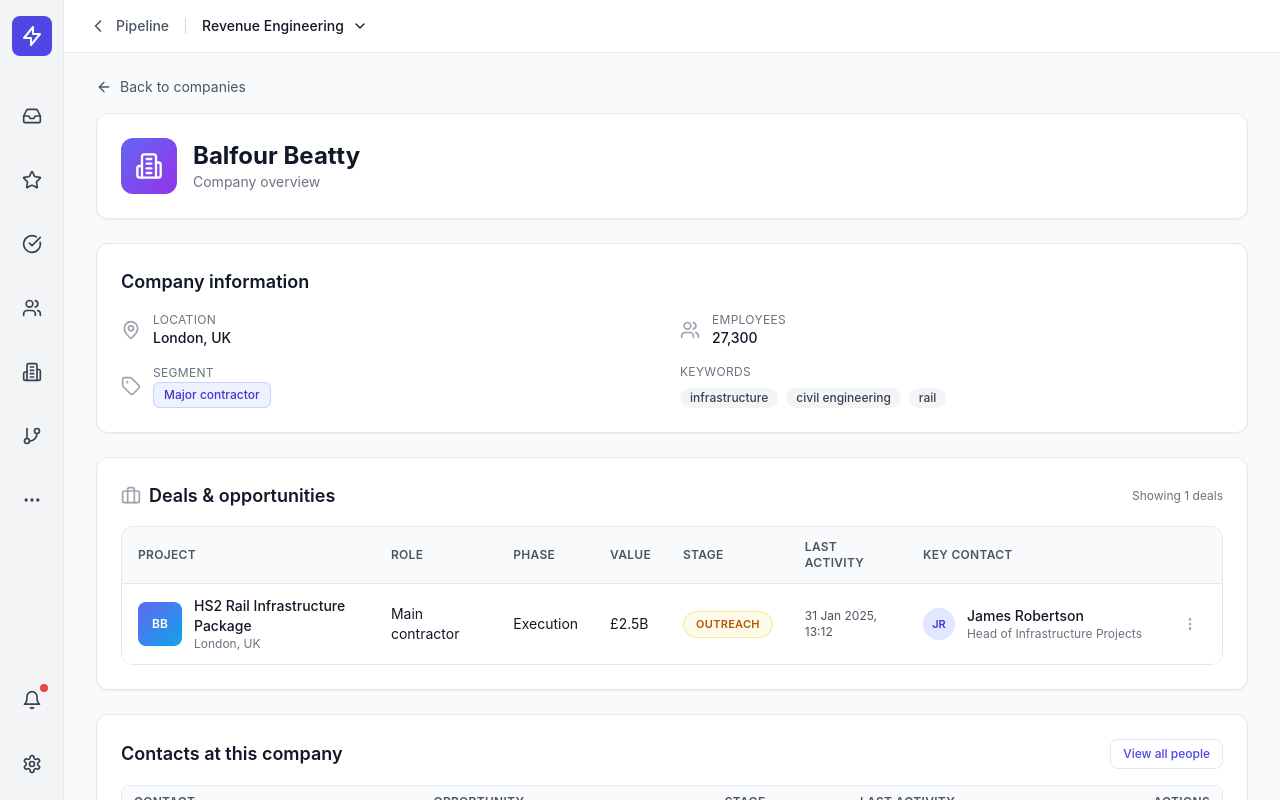
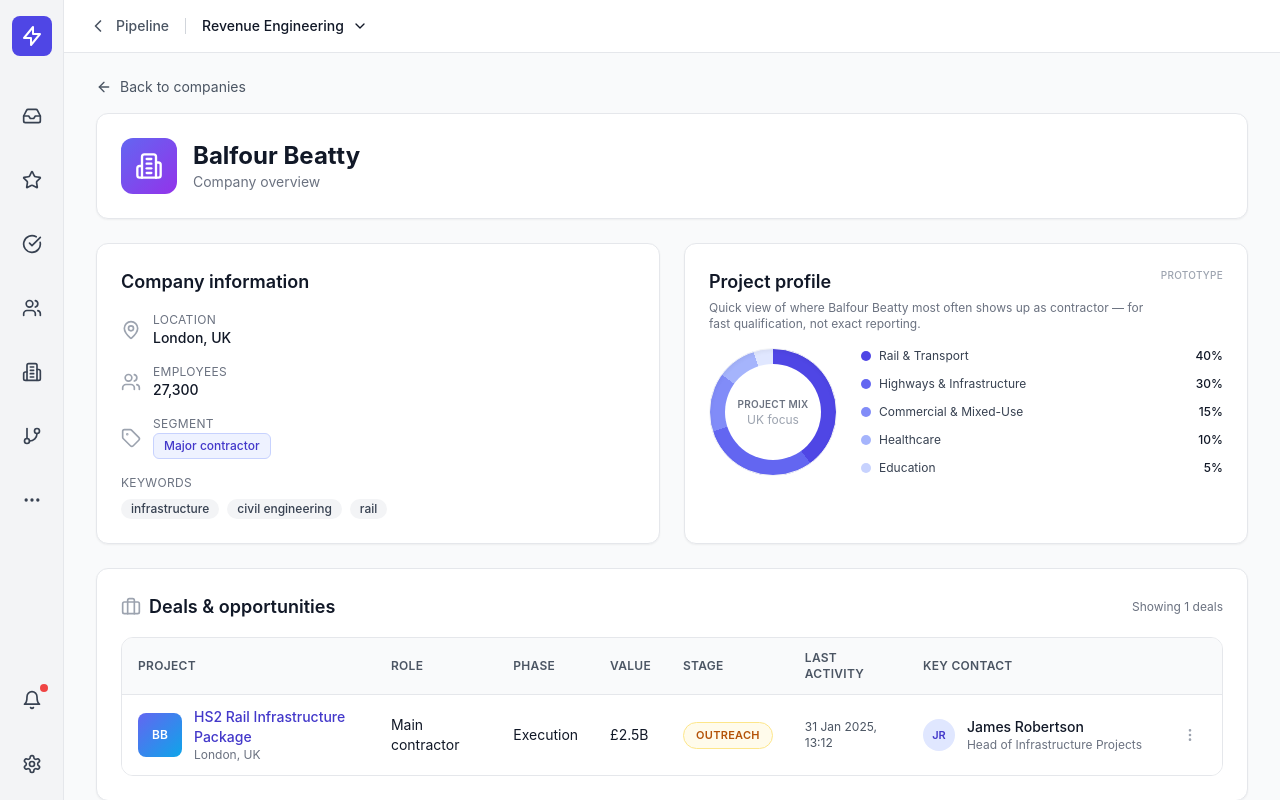
Before and after one commit to nataschachrbr/Prototype_FuF, a Next.js app: page /companies/1 in a window 1280 px wide. Built offline with nearby package versions, Linux system fonts and the light colour scheme.

Commit message:
smaller inprovments

```diff
--- a/app/companies/[id]/page.tsx
+++ b/app/companies/[id]/page.tsx
@@ -27,9 +27,6 @@
 
   const company = companiesData.find((c) => c.id === id)
   const [favoriteContactIds, setFavoriteContactIds] = useState<Set<string>>(new Set())
-  const [contactNotes, setContactNotes] = useState<Record<string, string>>({})
-
-  const CONTACT_NOTES_STORAGE_KEY = 'contactNotes'
 
   useEffect(() => {
     if (typeof window === 'undefined') return
@@ -43,31 +40,6 @@
       }
     }
   }, [])
-
-  useEffect(() => {
-    if (typeof window === 'undefined') return
-    const stored = window.localStorage.getItem(CONTACT_NOTES_STORAGE_KEY)
-    if (stored) {
-      try {
-        const parsed = JSON.parse(stored) as Record<string, string>
-        setContactNotes(parsed)
-      } catch {
-        setContactNotes({})
-      }
-    } else {
-      setContactNotes({})
-    }
-  }, [])
-
-  const handleNoteChange = (personId: string, value: string) => {
-    setContactNotes((prev) => {
-      const next = { ...prev, [personId]: value }
-      if (typeof window !== 'undefined') {
-        window.localStorage.setItem(CONTACT_NOTES_STORAGE_KEY, JSON.stringify(next))
-      }
-      return next
-    })
-  }
 
   const toggleFavoriteContact = (personId: string) => {
     setFavoriteContactIds((prev) => {
@@ -127,6 +99,11 @@
 
   const isBalfourBeatty =
     company.id === '1' || company.name.toLowerCase().includes('balfour beatty')
+
+  const openDealForProject = (project: Project) => {
+    const basePath = project.id === '1' || project.id === '2' ? '/pipelines/deals' : '/pipelines/deals-stages'
+    router.push(`${basePath}/${project.id}`)
+  }
 
   const openCompanyByName = (name: string) => {
     const match = companiesData.find((c) => c.name === name)
@@ -643,6 +620,130 @@
           </div>
 
           <div className="space-y-6">
+            {isBalfourBeatty ? (
+              <div className="grid grid-cols-1 md:grid-cols-2 gap-6">
+                {/* Company information */}
+                <div className="bg-white rounded-xl shadow-sm border border-gray-200 p-6">
+                  <h2 className="text-lg font-semibold text-gray-900 mb-4">Company information</h2>
+                  <div className="grid grid-cols-1 gap-4">
+                    <div className="flex items-center space-x-3">
+                      <MapPin className="w-5 h-5 text-gray-400" />
+                      <div>
+                        <div className="text-xs uppercase tracking-wide text-gray-500">Location</div>
+                        <div className="text-sm font-medium text-gray-900">{company.location}</div>
+                      </div>
+                    </div>
+                    <div className="flex items-center space-x-3">
+                      <Users className="w-5 h-5 text-gray-400" />
+                      <div>
+                        <div className="text-xs uppercase tracking-wide text-gray-500">Employees</div>
+                        <div className="text-sm font-medium text-gray-900">
+                          {company.employees.toLocaleString()}
+                        </div>
+                      </div>
+                    </div>
+                    <div className="flex items-center space-x-3">
+                      <Tag className="w-5 h-5 text-gray-400" />
+                      <div>
+                        <div className="text-xs uppercase tracking-wide text-gray-500">Segment</div>
+                        <div className="inline-flex items-center px-2.5 py-1 rounded-md text-xs font-medium bg-indigo-50 text-indigo-700 border border-indigo-200">
+                          {company.segment}
+                        </div>
+                      </div>
+                    </div>
+                    <div className="flex flex-col space-y-2">
+                      <span className="text-xs uppercase tracking-wide text-gray-500">Keywords</span>
+                      <div className="flex flex-wrap gap-2">
+                        {company.keywords.map((keyword, idx) => (
+                          <span
+                            key={idx}
+                            className="inline-flex items-center px-2.5 py-0.5 rounded-full text-xs font-medium bg-gray-100 text-gray-700"
+                          >
+                            {keyword}
+                          </span>
+                        ))}
+                      </div>
+                    </div>
+                  </div>
+                </div>
+
+                {/* Balfour Beatty project profile (pie chart) */}
+                <div className="bg-white rounded-xl shadow-sm border border-gray-200 p-6">
+                  <div className="flex items-start justify-between mb-4">
+                    <div>
+                      <h2 className="text-lg font-semibold text-gray-900">Project profile</h2>
+                      <p className="text-xs text-gray-500 mt-1">
+                        Quick view of where Balfour Beatty most often shows up as contractor &mdash; for
+                        fast qualification, not exact reporting.
+                      </p>
+                    </div>
+                    <span className="text-[10px] font-medium text-gray-400 uppercase tracking-wide">
+                      Prototype
+                    </span>
+                  </div>
+
+                  <div className="flex items-center gap-6">
+                    {/* Pie chart */}
+                    <div className="relative">
+                      <div
+                        className="w-32 h-32 rounded-full shadow-inner border border-gray-100"
+                        style={{
+                          background:
+                            'conic-gradient(#4f46e5 0 40%, #6366f1 40% 70%, #818cf8 70% 85%, #a5b4fc 85% 95%, #e0e7ff 95% 100%)',
+                        }}
+                      />
+                      <div className="absolute inset-4 rounded-full bg-white flex items-center justify-center">
+                        <div className="text-center">
+                          <div className="text-[10px] font-semibold text-gray-500 uppercase tracking-wide">
+                            Project mix
+                          </div>
+                          <div className="text-xs text-gray-400">UK focus</div>
+                        </div>
+                      </div>
+                    </div>
+
+                    {/* Legend */}
+                    <div className="flex-1 space-y-3">
+                      <div className="flex items-center justify-between">
+                        <div className="flex items-center space-x-2">
+                          <span className="w-2.5 h-2.5 rounded-full bg-indigo-600" />
+                          <span className="text-xs text-gray-700">Rail &amp; Transport</span>
+                        </div>
+                        <span className="text-xs font-medium text-gray-900">40%</span>
+                      </div>
+                      <div className="flex items-center justify-between">
+                        <div className="flex items-center space-x-2">
+                          <span className="w-2.5 h-2.5 rounded-full bg-indigo-500" />
+                          <span className="text-xs text-gray-700">Highways &amp; Infrastructure</span>
+                        </div>
+                        <span className="text-xs font-medium text-gray-900">30%</span>
+                      </div>
+                      <div className="flex items-center justify-between">
+                        <div className="flex items-center space-x-2">
+                          <span className="w-2.5 h-2.5 rounded-full bg-indigo-400" />
+                          <span className="text-xs text-gray-700">Commercial &amp; Mixed-Use</span>
+                        </div>
+                        <span className="text-xs font-medium text-gray-900">15%</span>
+                      </div>
+                      <div className="flex items-center justify-between">
+                        <div className="flex items-center space-x-2">
+                          <span className="w-2.5 h-2.5 rounded-full bg-indigo-300" />
+                          <span className="text-xs text-gray-700">Healthcare</span>
+                        </div>
+                        <span className="text-xs font-medium text-gray-900">10%</span>
+                      </div>
+                      <div className="flex items-center justify-between">
+                        <div className="flex items-center space-x-2">
+                          <span className="w-2.5 h-2.5 rounded-full bg-indigo-200" />
+                          <span className="text-xs text-gray-700">Education</span>
+                        </div>
+                        <span className="text-xs font-medium text-gray-900">5%</span>
+                      </div>
+                    </div>
+                  </div>
+                </div>
+              </div>
+            ) : (
               <div className="bg-white rounded-xl shadow-sm border border-gray-200 p-6">
                 <h2 className="text-lg font-semibold text-gray-900 mb-4">Company information</h2>
                 <div className="grid grid-cols-1 md:grid-cols-2 gap-4">
@@ -686,6 +787,7 @@
                   </div>
                 </div>
               </div>
+            )}
 
             <div id="deals" className="bg-white rounded-xl shadow-sm border border-gray-200 p-6">
               <div className="flex items-center justify-between mb-4">
@@ -736,6 +838,11 @@
                       {projectsWithContacts.map(({ project, contact }) => (
                         <tr key={project.id} className="hover:bg-gray-50 transition-colors">
                           <td className="px-4 py-3">
+                            <button
+                              type="button"
+                              onClick={() => openDealForProject(project)}
+                              className="w-full text-left"
+                            >
                               <div className="flex items-center space-x-3">
                                 <div className="w-11 h-11 rounded-lg bg-gradient-to-br from-indigo-500 to-sky-500 flex items-center justify-center text-white text-xs font-semibold flex-shrink-0">
                                   {company.name
@@ -745,12 +852,13 @@
                                     .join('')}
                                 </div>
                                 <div>
-                                <div className="text-sm font-medium text-gray-900">
+                                  <div className="text-sm font-medium text-indigo-700 hover:underline">
                                     {project.name}
                                   </div>
                                   <div className="text-xs text-gray-500">{company.location}</div>
                                 </div>
                               </div>
+                            </button>
                           </td>
                           <td className="px-4 py-3">
                             <div className="text-sm text-gray-900">{project.role}</div>
@@ -809,6 +917,7 @@
               )}
             </div>
 
+
             <div className="space-y-4">
               <div className="bg-white rounded-xl shadow-sm border border-gray-200 p-6">
                 <div className="flex items-center justify-between mb-4">
@@ -841,6 +950,9 @@
                           </th>
                           <th className="px-3 py-2 text-left text-xs font-semibold text-gray-600 uppercase tracking-wide">
                             Stage
+                          </th>
+                          <th className="px-3 py-2 text-left text-xs font-semibold text-gray-600 uppercase tracking-wide">
+                            Sequence
                           </th>
                           <th className="px-3 py-2 text-left text-xs font-semibold text-gray-600 uppercase tracking-wide">
                             Last activity
@@ -876,9 +988,13 @@
                               </td>
                               <td className="px-3 py-3">
                                 {linkedProject ? (
-                                  <div className="text-sm font-medium text-gray-900 truncate">
+                                  <button
+                                    type="button"
+                                    onClick={() => openDealForProject(linkedProject)}
+                                    className="text-sm font-medium text-indigo-700 hover:underline truncate"
+                                  >
                                     {linkedProject.name}
-                                  </div>
+                                  </button>
                                 ) : (
                                   <span className="text-xs text-gray-400">No deal linked</span>
                                 )}
@@ -895,6 +1011,51 @@
                                   </span>
                                 ) : (
                                   <span className="text-xs text-gray-400">—</span>
+                                )}
+                              </td>
+                              <td className="px-3 py-3">
+                                {person.sequenceEnrollment ? (
+                                  <div className="space-y-1">
+                                    <div className="flex items-center justify-between">
+                                      <span className="text-xs font-medium text-gray-900 truncate max-w-[140px]">
+                                        {person.sequenceEnrollment.sequenceName}
+                                      </span>
+                                      <span
+                                        className={`inline-flex px-2 py-0.5 rounded-full text-[10px] font-semibold capitalize ${
+                                          person.sequenceEnrollment.status === 'active'
+                                            ? 'bg-emerald-100 text-emerald-700'
+                                            : person.sequenceEnrollment.status === 'completed'
+                                            ? 'bg-indigo-100 text-indigo-700'
+                                            : 'bg-yellow-100 text-yellow-700'
+                                        }`}
+                                      >
+                                        {person.sequenceEnrollment.status}
+                                      </span>
+                                    </div>
+                                    <div className="text-[11px] text-gray-500 truncate">
+                                      {person.sequenceEnrollment.currentStep}
+                                    </div>
+                                    <div className="flex items-center space-x-2">
+                                      <div className="flex-1 bg-gray-200 rounded-full h-1.5">
+                                        <div
+                                          className="bg-indigo-600 h-1.5 rounded-full"
+                                          style={{
+                                            width: `${
+                                              (person.sequenceEnrollment.stepNumber /
+                                                person.sequenceEnrollment.totalSteps) *
+                                              100
+                                            }%`,
+                                          }}
+                                        />
+                                      </div>
+                                      <span className="text-[10px] text-gray-500 whitespace-nowrap">
+                                        {person.sequenceEnrollment.stepNumber}/
+                                        {person.sequenceEnrollment.totalSteps}
+                                      </span>
+                                    </div>
+                                  </div>
+                                ) : (
+                                  <span className="text-xs text-gray-400">Not in sequence</span>
                                 )}
                               </td>
                               <td className="px-3 py-3">
@@ -957,33 +1118,6 @@
                 )}
               </div>
 
-              <div className="bg-white rounded-xl shadow-sm border border-gray-200 p-4">
-                <h3 className="text-sm font-semibold text-gray-900 mb-3">Quick contact notes</h3>
-                {relatedContacts.length === 0 ? (
-                  <p className="text-xs text-gray-500">
-                    Start by adding contacts to this company to capture notes.
-                  </p>
-                ) : (
-                  <div className="space-y-3 max-h-56 overflow-y-auto pr-1">
-                    {relatedContacts.map((person) => (
-                      <div key={person.id} className="space-y-1">
-                        <div className="flex items-center justify-between">
-                          <span className="text-xs font-medium text-gray-700 truncate">
-                            {person.name}
-                          </span>
-                        </div>
-                        <input
-                          type="text"
-                          value={contactNotes[person.id] ?? ''}
-                          onChange={(e) => handleNoteChange(person.id, e.target.value)}
-                          placeholder="Add note..."
-                          className="w-full rounded-md border border-gray-200 px-2 py-1 text-xs text-gray-700 focus:outline-none focus:ring-1 focus:ring-indigo-500 focus:border-indigo-500 placeholder:text-gray-400"
-                        />
-                      </div>
-                    ))}
-                  </div>
-                )}
-              </div>
               {isBalfourBeatty && <BalfourBeattyPartnerNetwork />}
             </div>
           </div>
--- a/components/PeopleList.tsx
+++ b/components/PeopleList.tsx
@@ -170,6 +170,11 @@
       }
       return next
     })
+  }
+
+  const openDealForProject = (project: Project) => {
+    const basePath = project.id === '1' || project.id === '2' ? '/pipelines/deals' : '/pipelines/deals-stages'
+    router.push(`${basePath}/${project.id}`)
   }
 
   return (
@@ -685,8 +690,16 @@
                                 {projects.map((project) => (
                                   <tr key={project.id}>
                                     <td className="px-3 py-2 text-sm text-gray-900">
-                                      <div className="font-medium truncate">{project.name}</div>
-                                      <div className="text-xs text-gray-500 mt-0.5">{project.value}</div>
+                                      <button
+                                        type="button"
+                                        onClick={() => openDealForProject(project)}
+                                        className="w-full text-left"
+                                      >
+                                        <div className="font-medium text-indigo-700 hover:underline truncate">
+                                          {project.name}
+                                        </div>
+                                        <div className="text-xs text-gray-500 mt-0.5">{project.value}</div>
+                                      </button>
                                     </td>
                                     <td className="px-3 py-2 text-sm">
                                       <span
```
Lines whose indentation alone changed are shown as unchanged.
